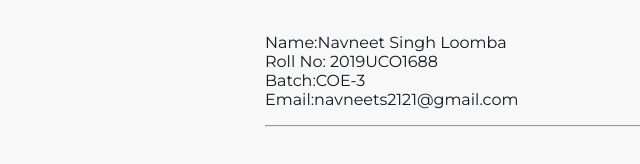
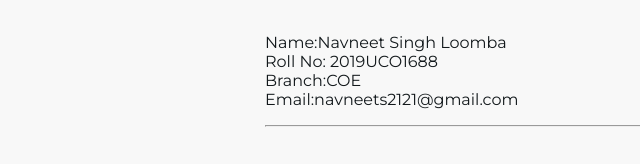
Before and after one commit to Navneets2121/Joke_Generator, a plain HTML site: page navneet.html in a window 1280 px wide. Shown: the part 643-807 px from the top of the page, 23-663 px from the left. Drawn offline with Linux system fonts and the light colour scheme.

Commit message:
change name

```diff
--- a/navneet.html
+++ b/navneet.html
@@ -63,7 +63,7 @@
     </header>
     <main>
         <h3>Basic Details:</h3>
-        <p>Name:Navneet Singh Loomba <br>Roll No: 2019UCO1688 <br>Batch:COE-3 <br>Email:navneets2121@gmail.com</p>
+        <p>Name:Navneet Singh Loomba <br>Roll No: 2019UCO1688 <br>Branch:COE <br>Email:navneets2121@gmail.com</p>
         <hr>
     </main>
 </body>
```
